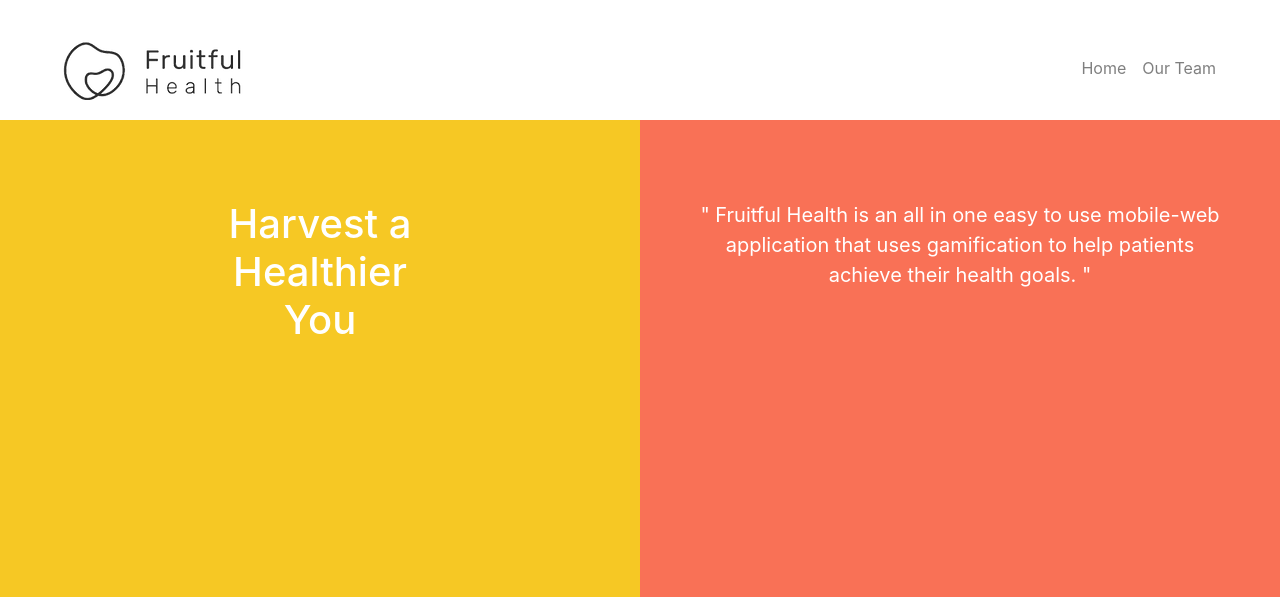
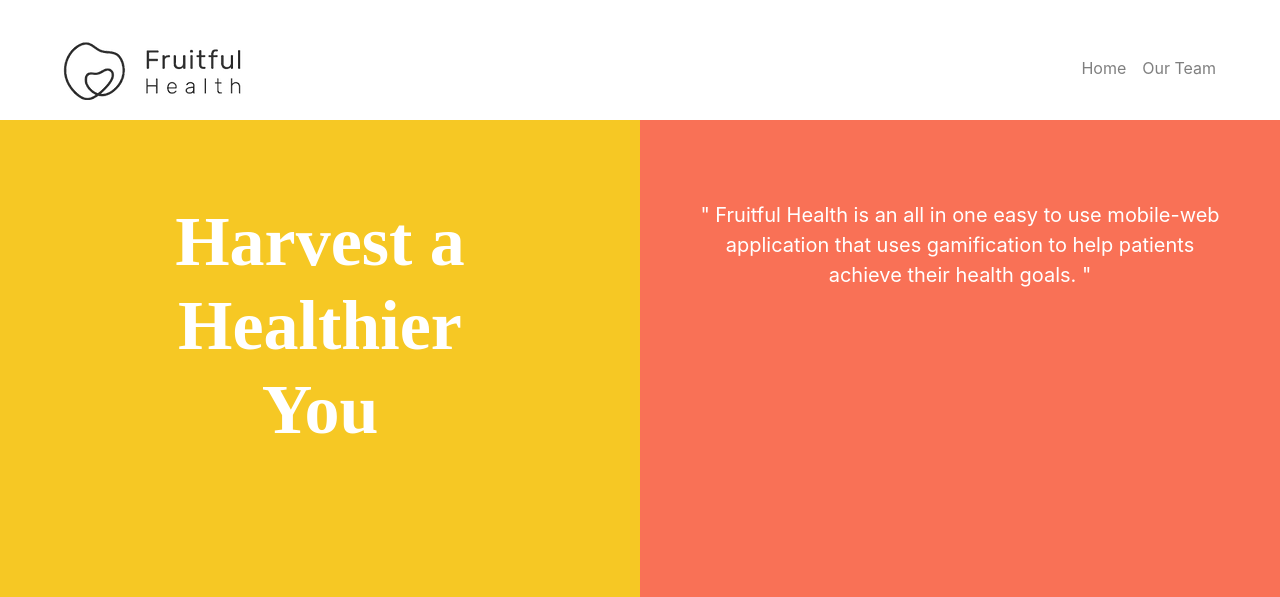
Before and after one commit to FruitfulHealth/fruitfulhealthlanding, a plain HTML site: page index.html in a window 1280 px wide. Shown: the top 597 px of the page. Drawn offline with nearby package versions, Linux system fonts and the light colour scheme.

Commit message:
Updated Font Size and Family for Motto

```diff
--- a/styles/default.css
+++ b/styles/default.css
@@ -39,8 +39,9 @@ html, body {
 
 .motto {
 	color: white;
-
-
+    font-family: Baskerville;
+    font-weight: 700;
+    font-size: 70px;
 }
 
 .textLeft {
```
